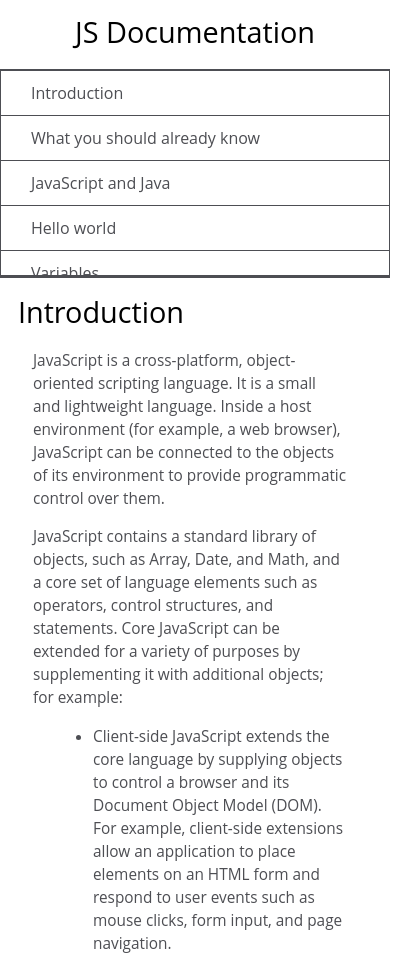
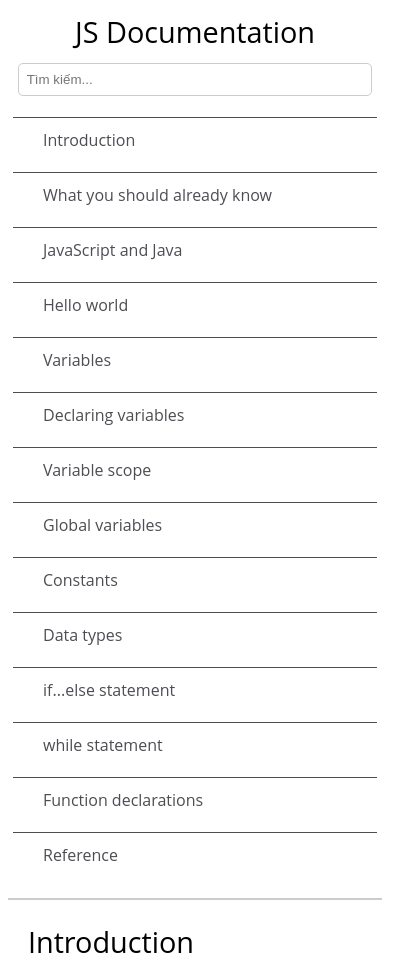
Before and after one commit to DatNgyM/JS-Document-Website, a plain HTML site: page index.html in a window 390 px wide. Shown: the top 966 px of the page, 420 px wide, since content can reach past the window. Drawn offline with Linux system fonts and the light colour scheme.

Commit message:
Navbar-radius,search-bar,responsive-design

```diff
--- a/index.html
+++ b/index.html
@@ -2,10 +2,13 @@
 <html>
   <head>
     <link rel="stylesheet" href="styles.css" />
+    <link rel="stylesheet" href="script.js" />
   </head>
   <body>
     <nav id="navbar">
       <header>JS Documentation</header>
+      <input type="text" id="search-bar" placeholder="Tìm kiếm..." />
+
       <ul>
         <li><a class="nav-link" href="#Introduction">Introduction</a></li>
         <li>
--- a/script.js
+++ b/script.js
@@ -0,0 +1,13 @@
+document.getElementById("search-bar").addEventListener("keyup", function () {
+    let filter = this.value.toLowerCase();
+    let sections = document.querySelectorAll(".main-section");
+
+    sections.forEach(section => {
+        let text = section.innerText.toLowerCase();
+        if (text.includes(filter)) {
+            section.style.display = "block";
+        } else {
+            section.style.display = "none";
+        }
+    });
+});
--- a/styles.css
+++ b/styles.css
@@ -6,6 +6,16 @@ body {
   font-family: 'Open Sans', Arial, sans-serif;
   line-height: 1.5;
 }
+/* Thanh tim kiem */
+#search-bar {
+    width: 90%;
+    padding: 8px;
+    margin: 10px auto;
+    display: block;
+    border: 1px solid #ccc;
+    border-radius: 5px;
+  }
+
 
 #navbar {
   position: fixed;
@@ -16,6 +26,7 @@ body {
   height: 100%;
   border-right: solid;
   border-color: rgba(0, 22, 22, 0.4);
+  border-radius: 0px 15px 15px 0px; /* Bo góc bên phải */
 }
 
 header {
@@ -84,14 +95,42 @@ code {
   margin: 10px;
   border-radius: 5px;
 }
+@media only screen and (max-width: 768px) {
+    #navbar {
+      width: 100%;
+      height: auto;
+      position: relative;
+      border-right: none;
+      border-bottom: 2px solid #ccc;
+      border-radius: 0px;
+    }
 
+    #main-doc {
+      margin-left: 0;
+      padding-top: 20px;
+    }
+
+    #navbar ul {
+      display: flex;
+      flex-wrap: wrap;
+      justify-content: space-around;
+    }
+
+    #navbar li {
+      display: inline-block;
+      margin: 5px;
+    }
+  }
+
+/* oldold */
+/*
 @media only screen and (max-width: 815px) {
-  /* For mobile phones: */
+  For mobile phones:
   #navbar ul {
     border: 1px solid;
     height: 207px;
-  }
-
+  } */
+/*
   #navbar {
     background-color: white;
     position: absolute;
@@ -125,4 +164,4 @@ code {
     padding-right: 45px;
     min-width: 233px;
   }
-}
+} */
```
